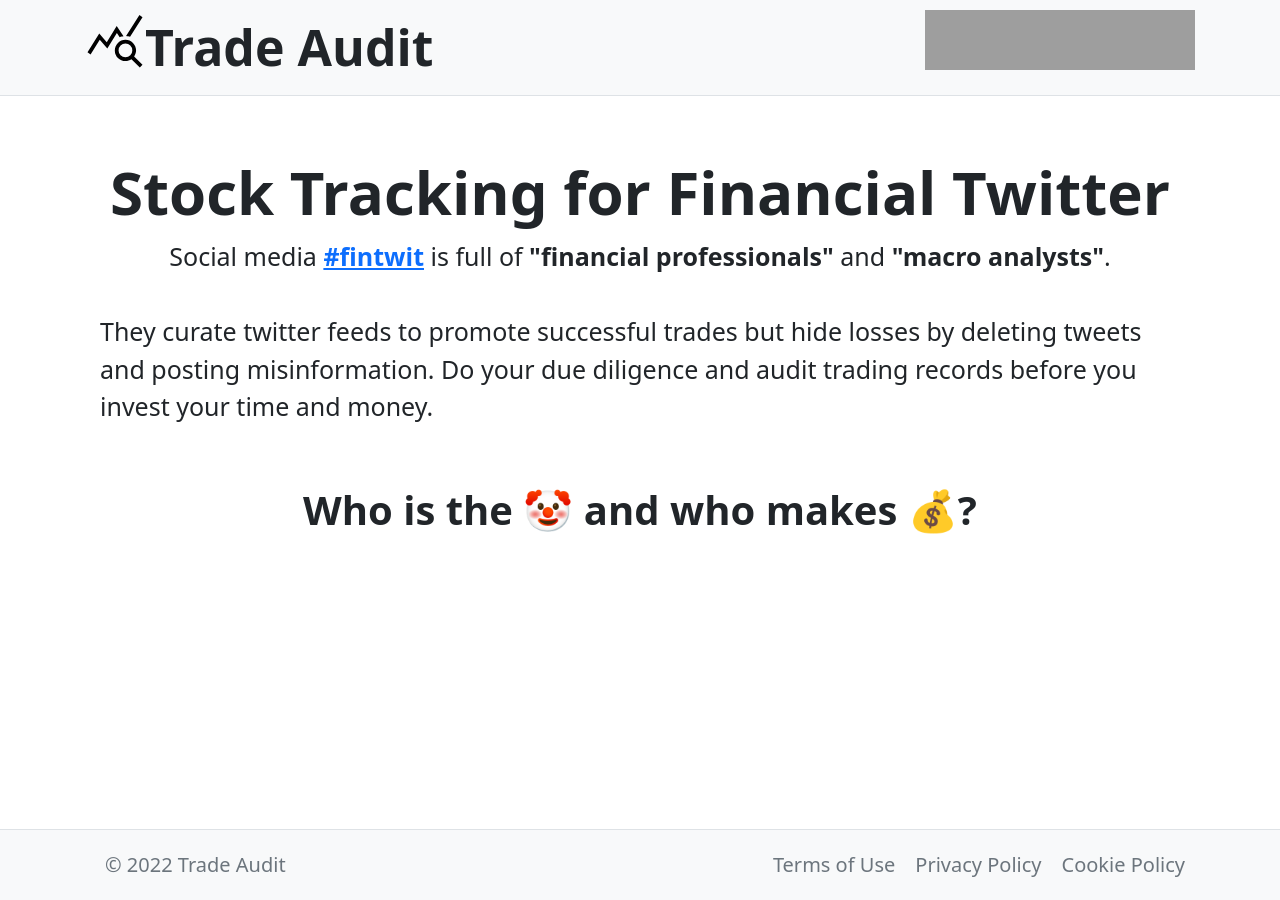
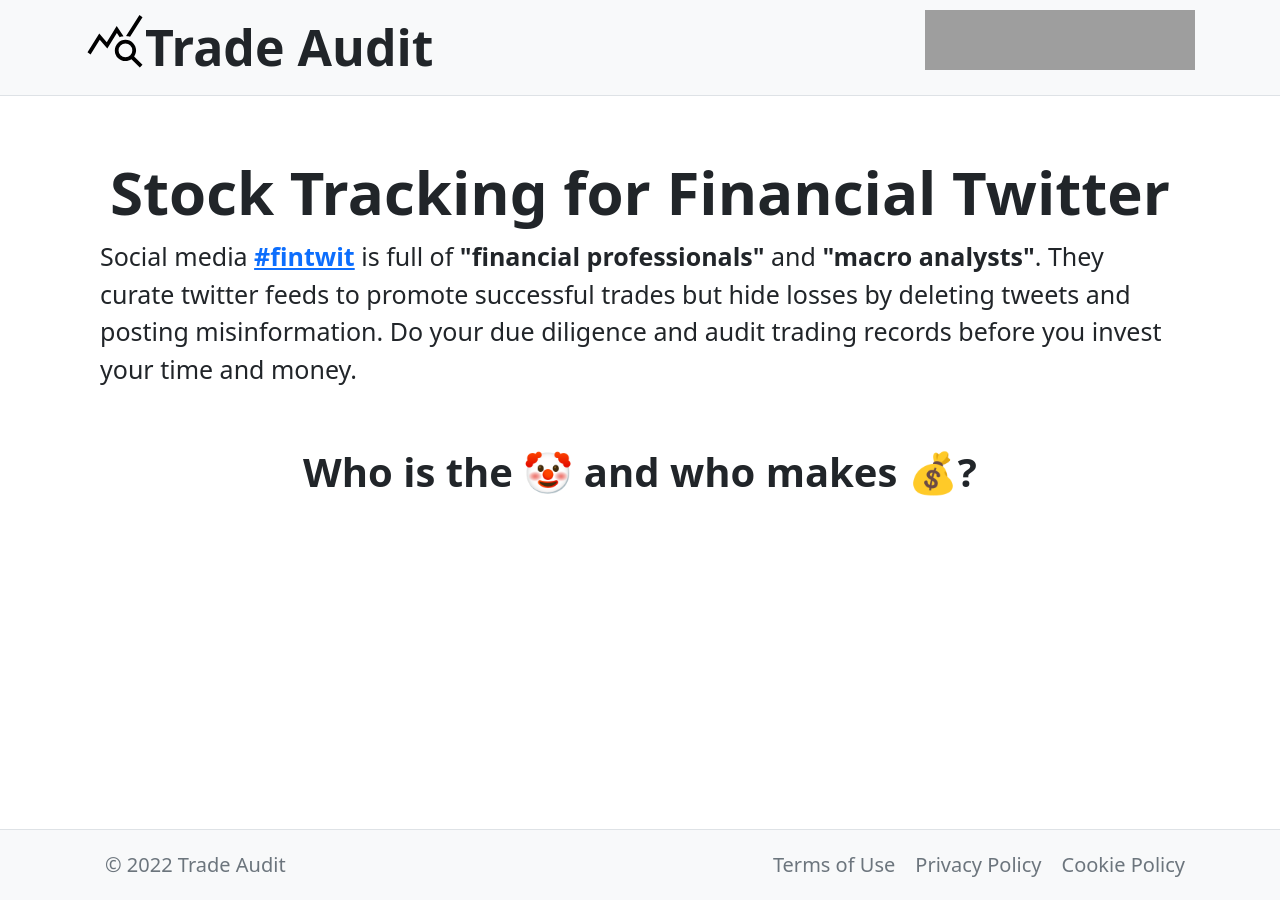
Before and after one commit to stevenrskelton/tradeaudit.app, a Jekyll site: the page built from index.html, in a window 1280 px wide. Built offline with Jekyll 4.4.1, drawn with Linux system fonts in a browser that asks for light colours; grey boxes are pictures that could not be loaded.

Commit message:
Update index.html

```diff
--- a/index.html
+++ b/index.html
@@ -8,15 +8,14 @@
 
 <h1 class="display-5 fw-bold text-center">Stock Tracking for Financial Twitter</h1>
 
-<div class="lead mb-4">
-  <div class="text-center">
+<span class="lead mb-4" style="text-align: justify;text-justify: inter-word;">
+  <span class="text-center">
     Social media <a href="https://twitter.com/hashtag/fintwit?src=hashtag_click" target="_blank" class="fw-bold">#fintwit</a> is
     full of <span class="fw-bold">"financial professionals"</span> and <span class="fw-bold">"macro analysts"</span>.
-  </div>
-  <br/>
+  </span>
   They curate twitter feeds to promote successful trades but hide losses by deleting tweets and posting misinformation.
   Do your due diligence and audit trading records before you invest your time and money.
-</div>
+</span>
 
 <h2 class="display-12 mt-5 mb-3 fw-bold text-center">Who is the 🤡 and who makes 💰?</h2>
 
```
